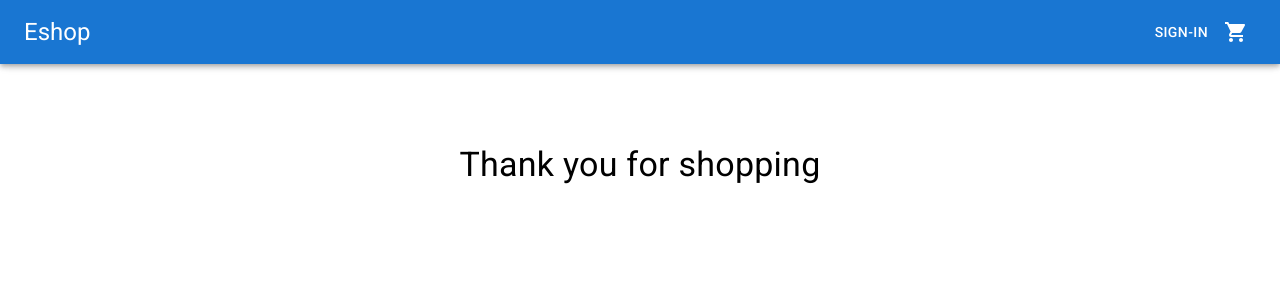
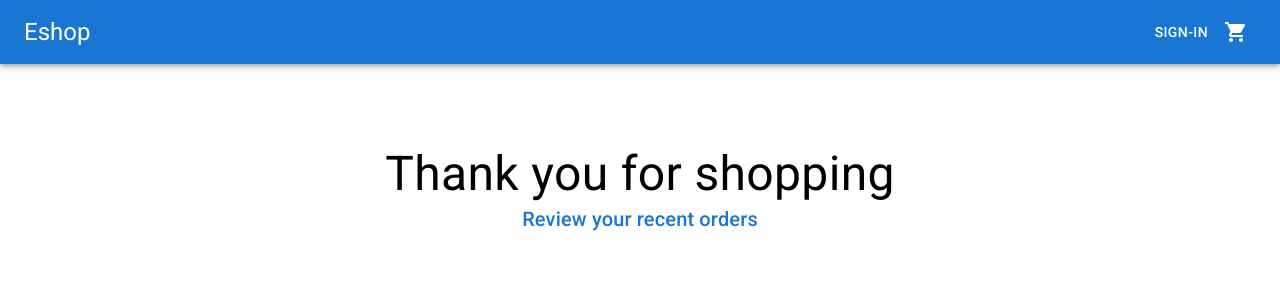
Before and after one commit to secret-star1202/Ecommerce-Frontend, a React (Vite) app: page /payment/completion in a window 1280 px wide. Shown: the top 300 px of the page. Built offline with nearby package versions, Linux system fonts and the light colour scheme; no server answers; what yup-password would draw is missing.

Commit message:
feat: add a link to orders page in completion page

```diff
--- a/src/routes/Completion/Completion.tsx
+++ b/src/routes/Completion/Completion.tsx
@@ -1,10 +1,30 @@
+import { Link as RouterLink } from "react-router-dom";
 import Box from "@mui/material/Box";
 import Typography from "@mui/material/Typography";
+import Link from "@mui/material/Link";
 
 const Completion = () => {
-  return <Box sx={{ marginX: "auto", marginTop: "5rem" }}>
-    <Typography variant="h4" component="h1">Thank you for shopping</Typography>
-  </Box>;
+  return (
+    <Box sx={{ marginX: "auto", marginTop: "5rem" }}>
+      <Typography variant="h4" component="h1" sx={{
+        fontSize: {xs: "2rem", sm: "3rem"}
+      }}>
+        Thank you for shopping
+      </Typography>
+      <Link
+        variant="h6"
+        underline="none"
+        component={RouterLink}
+        to={"/orders"}
+        sx={{
+          display: "block",
+          textAlign: "center",
+        }}
+      >
+        {"Review your recent orders"}
+      </Link>
+    </Box>
+  );
 };
 
 export default Completion;
```
